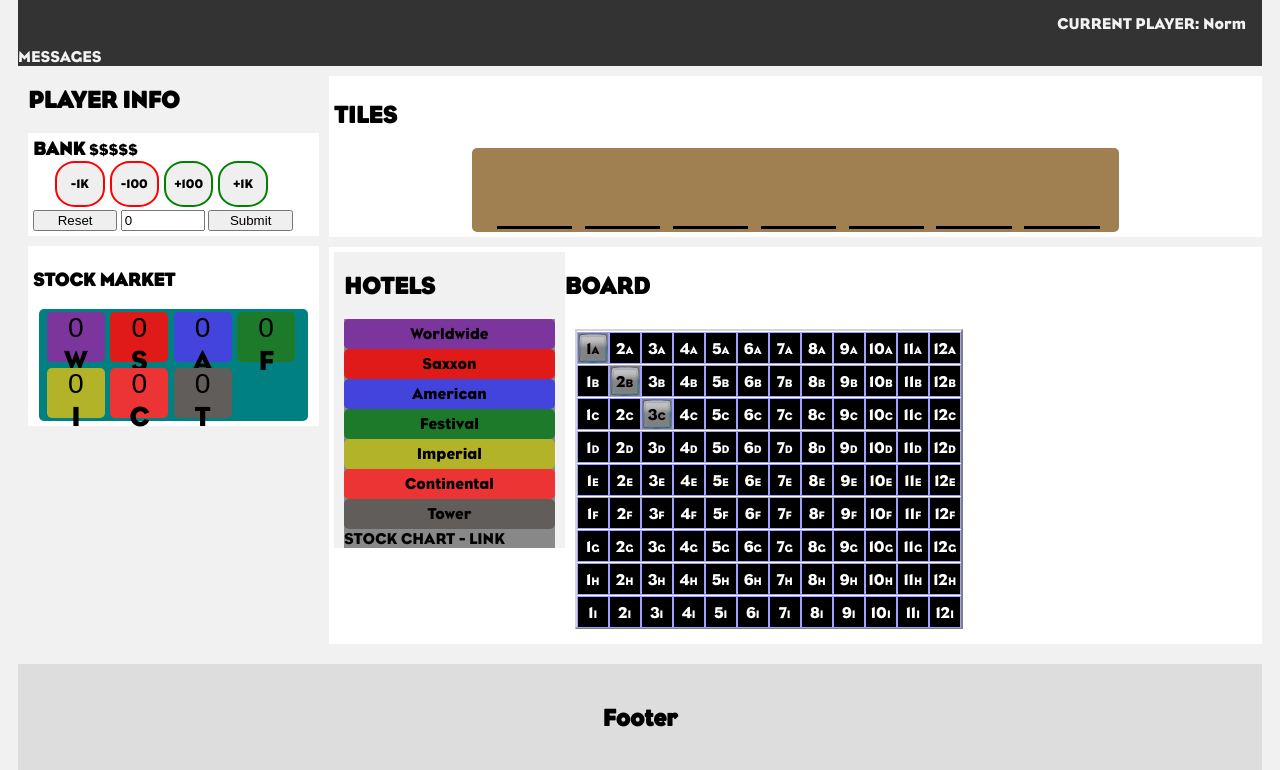
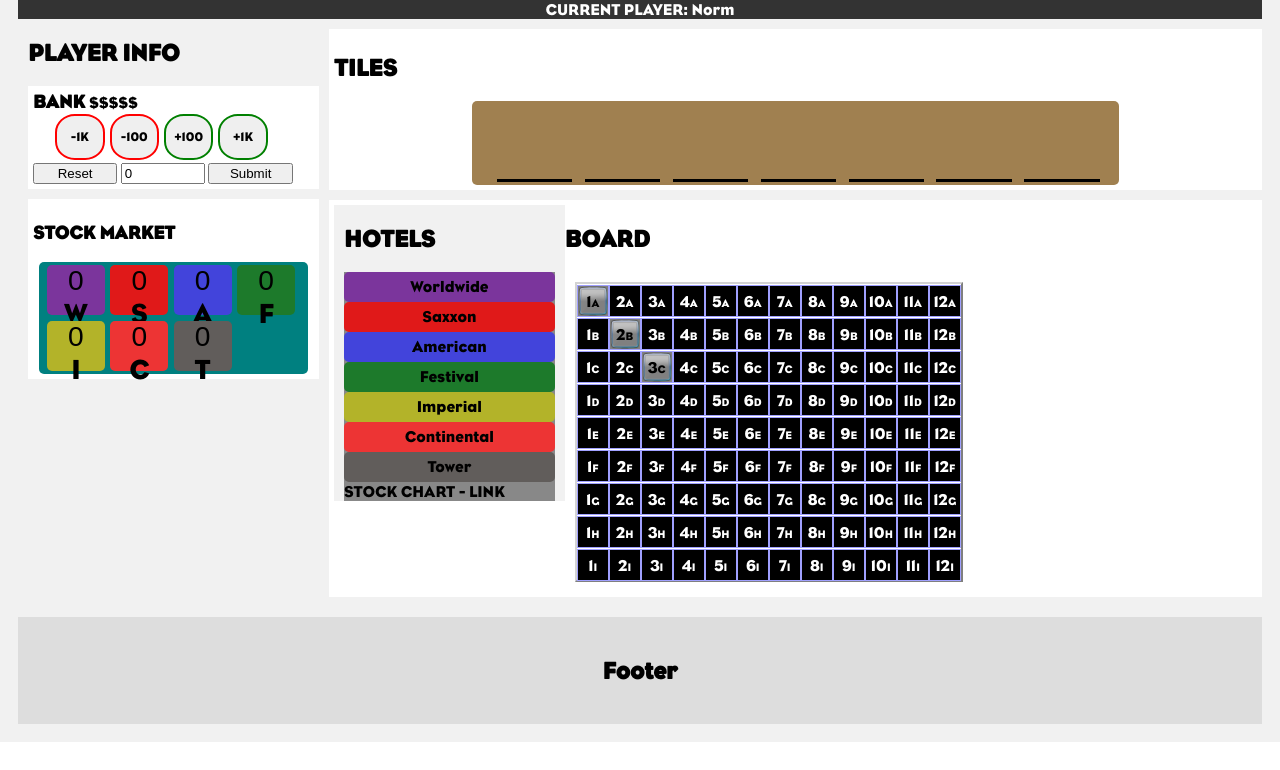
Before and after one commit to number5alive/acquire, a Flask app: page /games/tilebag/1 in a window 1280 px wide. Shown: the part 172-942 px from the top of the page. After the commit the page ends 914 px from the top, so only its background shows below. Run offline with Flask 2, Linux system fonts and the light colour scheme; data that the repository does not hold is empty; some libraries are stand-ins or nearby versions.

Commit message:
tilebagclient: made it more clear who's turn it is, fixed a tile bug

```diff
--- a/clientweb/static/tilebag.css
+++ b/clientweb/static/tilebag.css
@@ -37,10 +37,15 @@ body {
   background-color: #333;
 }
 
-.messages {
+div.messages {
+  z-index: 10;
+  position: -webkit-sticky;
+  position: sticky;
+  top: 0;
   overflow: hidden;
+  text-align: center;
   background-color: #333;
-  color: #f2f2f2;
+  color: white;
 }
 
 /* Style the topnav links */
--- a/clientweb/templates/showtiles.html
+++ b/clientweb/templates/showtiles.html
@@ -21,9 +21,10 @@
 </div>
 
 <div class="topnav" id="topnav">
-  <a href="#" style="float:right">CURRENT PLAYER: <span id='el_currplayer'>Norm</span></a>
 </div>
-<div class="messages">MESSAGES</div>
+<div class="messages">
+  CURRENT PLAYER: <span id='el_currplayer'>Norm</span></a>
+</div>
 
 <div class="row">
   <div class="infocolumn">
@@ -199,10 +200,13 @@
               );
 
     await response.status;
-    if( response.status != 200 )
-    {
+    if( response.status == 200 ) {
+      tile.parentNode.removeChild(tile);
+    } else {
       console.log("Game Engine denied Move");
     }
+
+
   }
 
   /* For STOCKS */
@@ -316,7 +320,9 @@
     }
 
     // Display the game state
-    el_currplayer.innerText=data['game']['currPlayer']['id'];
+    el_currplayer.innerText=data['game']['currPlayer']['name'] + " (" + data['game']['currPlayer']['id'] + ") ";
+
+    // Show All the players and their names
     data['game']['players'].forEach(pdata => showPlayers(pdata));
 
     // BOARD: Draw the board
```
